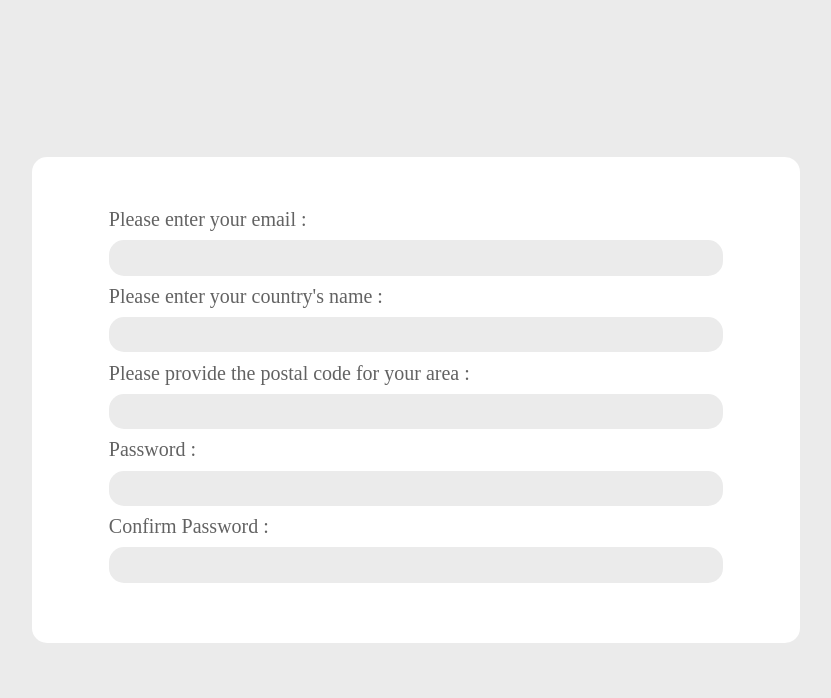
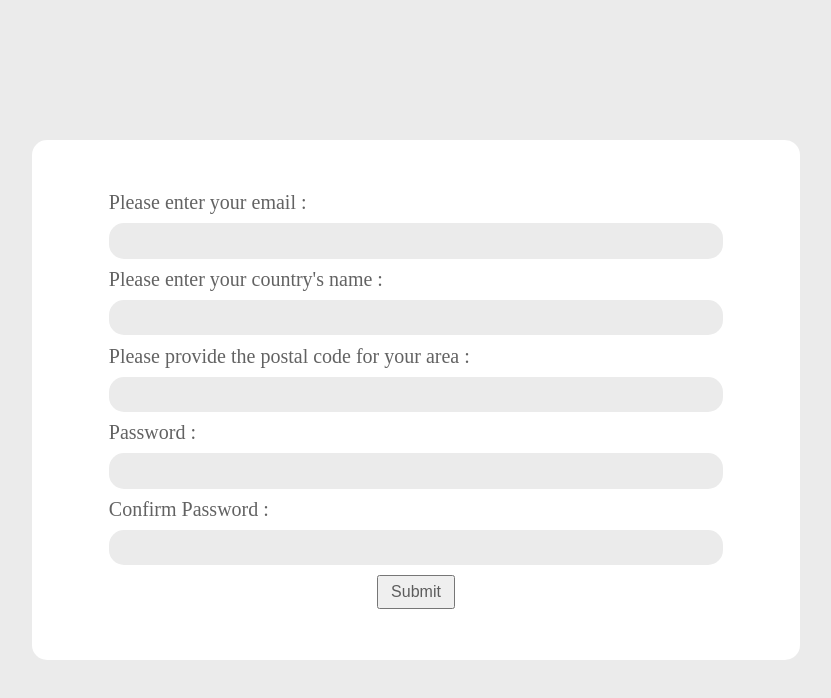
Before and after one commit to Z-K11/formValidationWithJavascript, a plain HTML site: page index.html in a window 1280 px wide. Shown: the whole page, without its empty margins (224-1055 px from the left). Drawn offline with Linux system fonts and the light colour scheme.

Commit message:
add submit button

```diff
--- a/index.html
+++ b/index.html
@@ -42,6 +42,7 @@
                     <span for="" class="error" aria-live="polite"></span>
                 </div>
         </div>
+        <div class="submitButton"><button class="submit">Submit</button></div>
     </form>
 </body>
 </html>
--- a/style.css
+++ b/style.css
@@ -47,3 +47,15 @@ input
     background-color: rgb(235, 235, 235);
     border-radius: 15px;
 }
+
+.submitButton
+{
+    display: flex;
+    align-items: center;
+}
+.submit
+{
+    font-size: 16px;
+    padding : 1% 2%;
+    color: rgba(0, 0, 0, 0.616);
+}
```
